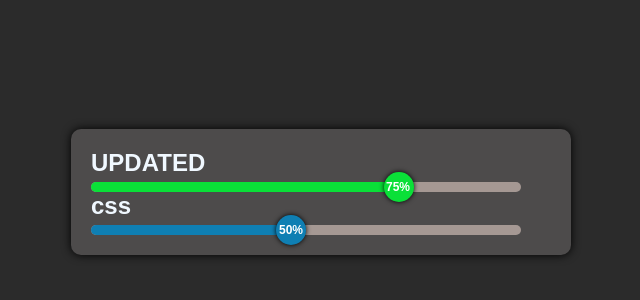
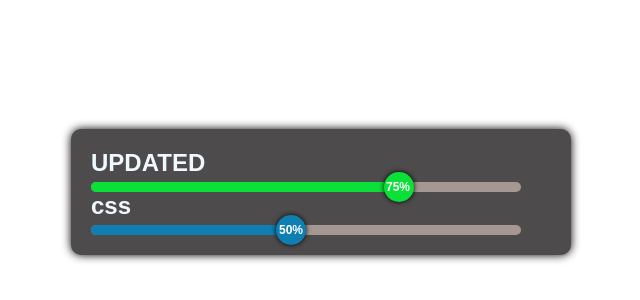
Before and after one commit to dagi69/home, a plain HTML site: page index.html in a window 1280 px wide. Shown: the part 208-508 px from the top of the page, without its empty margins (319-959 px from the left). Drawn offline with Linux system fonts and the light colour scheme.

Commit message:
style.css

```diff
--- a/style.css
+++ b/style.css
@@ -6,7 +6,7 @@
 .container{
     width: 100%;
     height: 100vh;
-    background: #2b2b2b;
+    background: #0000;
     justify-content: center;
     align-items: center;
     display: flex;
```
